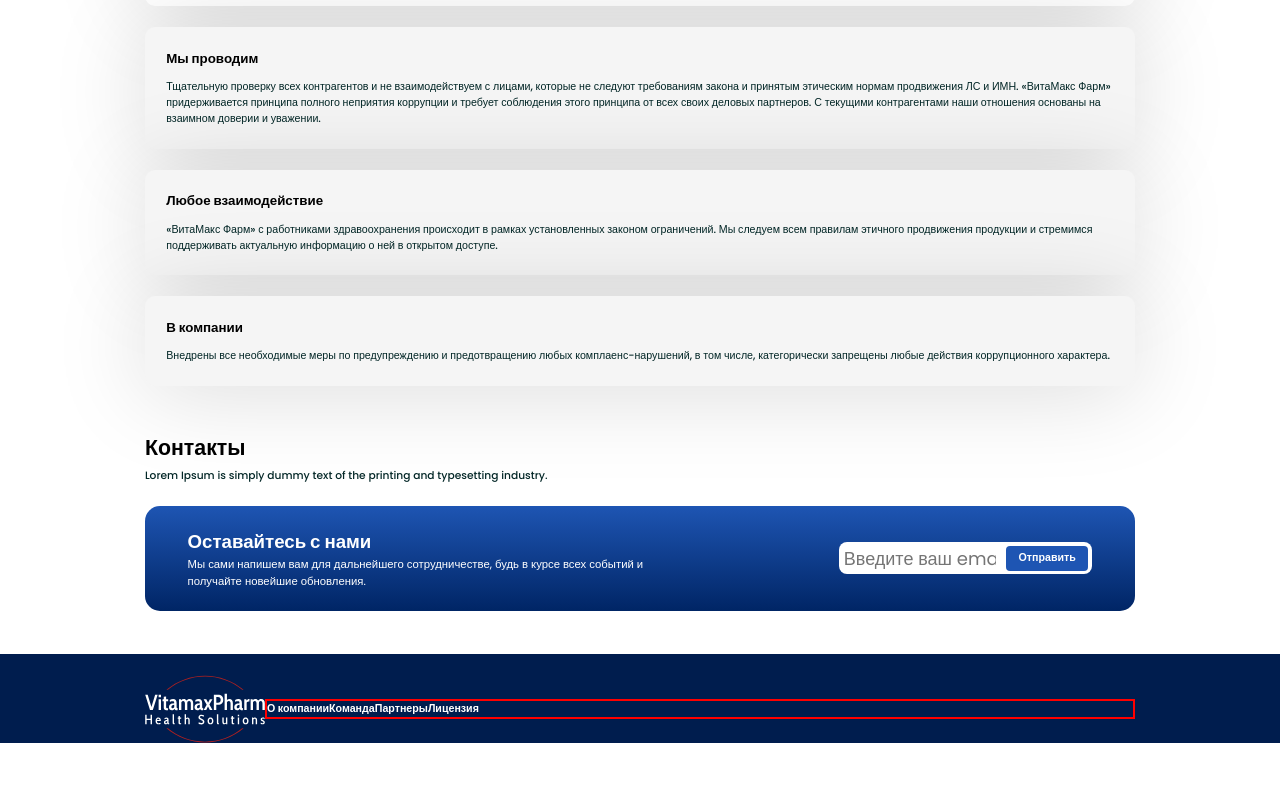
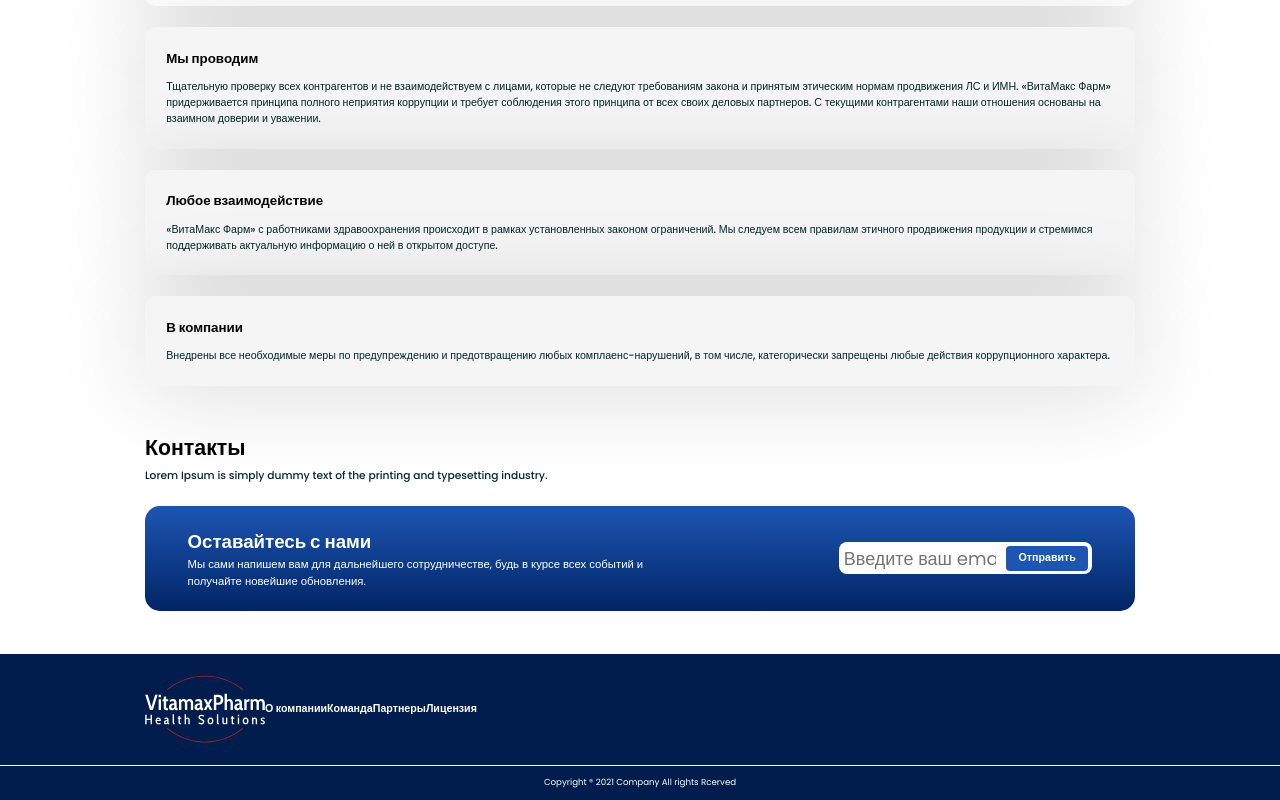
Before and after one commit to k1ngsterr1/vita-max-site, a React (Create React App) app: page / in a window 1280 px wide. Shown: the part 4100-4900 px from the top of the page. Before the commit the page ends 4843 px from the top, so only its background shows below. Built offline with nearby package versions, Linux system fonts and the light colour scheme.

Commit message:
VitaMax32

```diff
--- a/src/components/Footer.tsx
+++ b/src/components/Footer.tsx
@@ -36,18 +36,22 @@ const Footer = () => {
             <Link className="link" to="about">
               О компании
             </Link>
-            <Link className="link main" to="team">
+            <Link className="link team" to="team">
               Команда
             </Link>
-            <Link className="link main" to="partnership">
+            <Link className="link partner" to="partnership">
               Партнеры
             </Link>
-            <Link className="link main" to="license">
+            <Link className="link license" to="license">
               Лицензия
             </Link>
           </nav>
         </div>
       </div>
+      <span className="line"></span>
+      <p className="footer-paragraph">
+        Copyright ® 2021 Company All rights Rcerved
+      </p>
     </footer>
   );
 };
--- a/src/styles/footer/footer.css
+++ b/src/styles/footer/footer.css
@@ -73,9 +73,9 @@
     height: clamp(51px, 5.31216vw, 204px);
   }
   * .footer-web .footer-content .nav-links {
-    width: 100%;
+    width: auto;
     display: flex;
-    border: 2px solid red;
+    justify-content: space-between;
   }
   * .footer-web .footer-content .nav-links .link {
     color: #FFF;
@@ -84,4 +84,19 @@
     font-style: normal;
     font-weight: 600;
   }
+  * .line {
+    width: 100%;
+    height: 1px;
+    background-color: #FFF;
+    margin-top: clamp(16px, 1.66656vw, 64px);
+  }
+  * .footer-paragraph {
+    color: #FFF;
+    font-family: Poppins;
+    font-size: clamp(6.5px, 0.67704vw, 26px);
+    font-style: normal;
+    font-weight: 400;
+    margin-top: clamp(8px, 0.83328vw, 32px);
+    margin-bottom: clamp(8px, 0.83328vw, 32px);
+  }
 }/*# sourceMappingURL=footer.css.map */
--- a/src/styles/footer/footer.sass
+++ b/src/styles/footer/footer.sass
@@ -101,6 +101,9 @@ $p12px: clamp(6px,0.62496vw,24px)
 @media screen and  (min-width: 1200px)
 
     *
+
+        .footer
+
         .footer-phone
             display: none !important
 
@@ -119,9 +122,10 @@ $p12px: clamp(6px,0.62496vw,24px)
                     height: clamp(51px,5.31216vw,204px)
 
                 .nav-links
-                    width: 100%
+                    width: auto
+                    // margin: auto
                     display: flex
-                    border: 2px solid red
+                    justify-content: space-between
 
                     .link
                         color: $white
@@ -129,3 +133,21 @@ $p12px: clamp(6px,0.62496vw,24px)
                         font-family: 'Poppins', sans-serif
                         font-style: normal
                         font-weight: 600
+
+                    // .team, .partner, .license
+                    //     margin-left: $thirtyTwo
+
+        .line
+            width: 100%
+            height: 1px
+            background-color: $white
+            margin-top: $thirtyTwo
+
+        .footer-paragraph
+            color: #FFF
+            font-family: Poppins
+            font-size: clamp(6.5px,0.67704vw,26px)
+            font-style: normal
+            font-weight: 400
+            margin-top: $sixteen
+            margin-bottom: $sixteen
```
Also changed, not shown: 1 other file (tests, documents, lock files or other folders).
